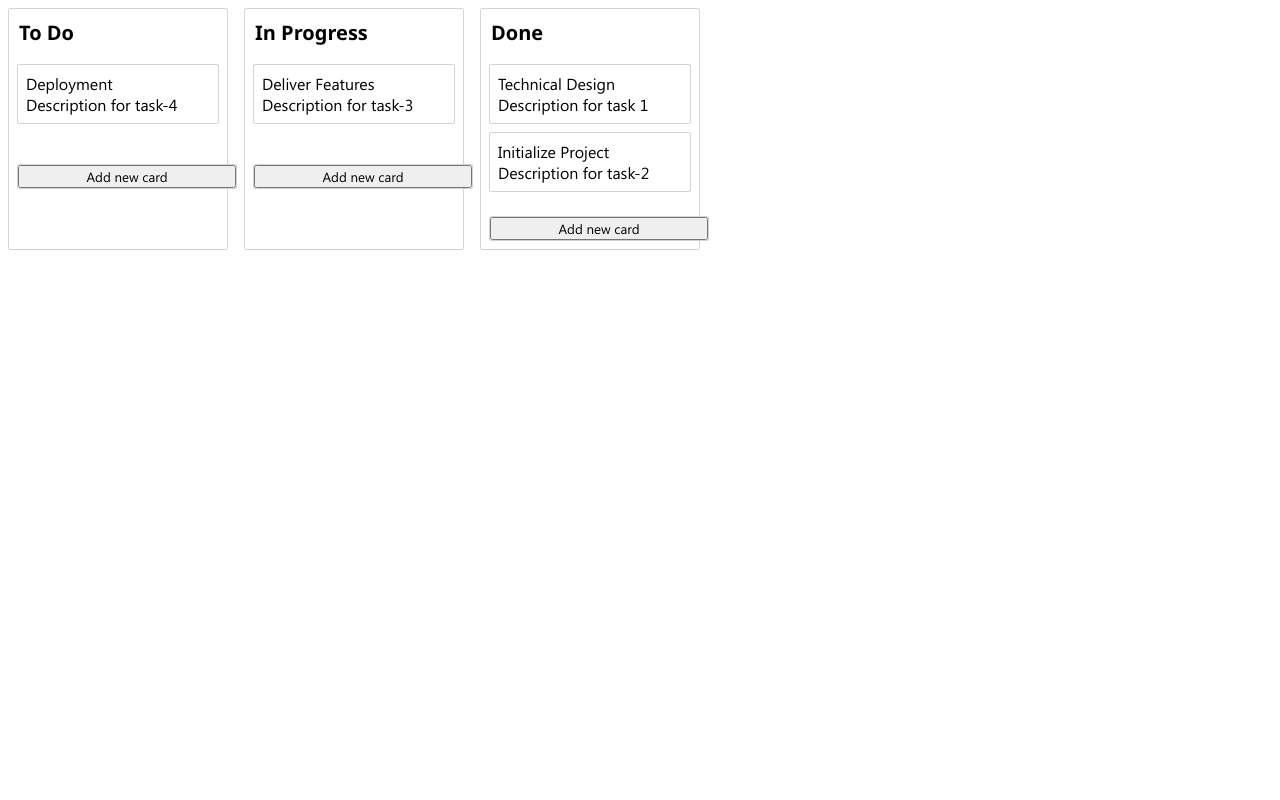
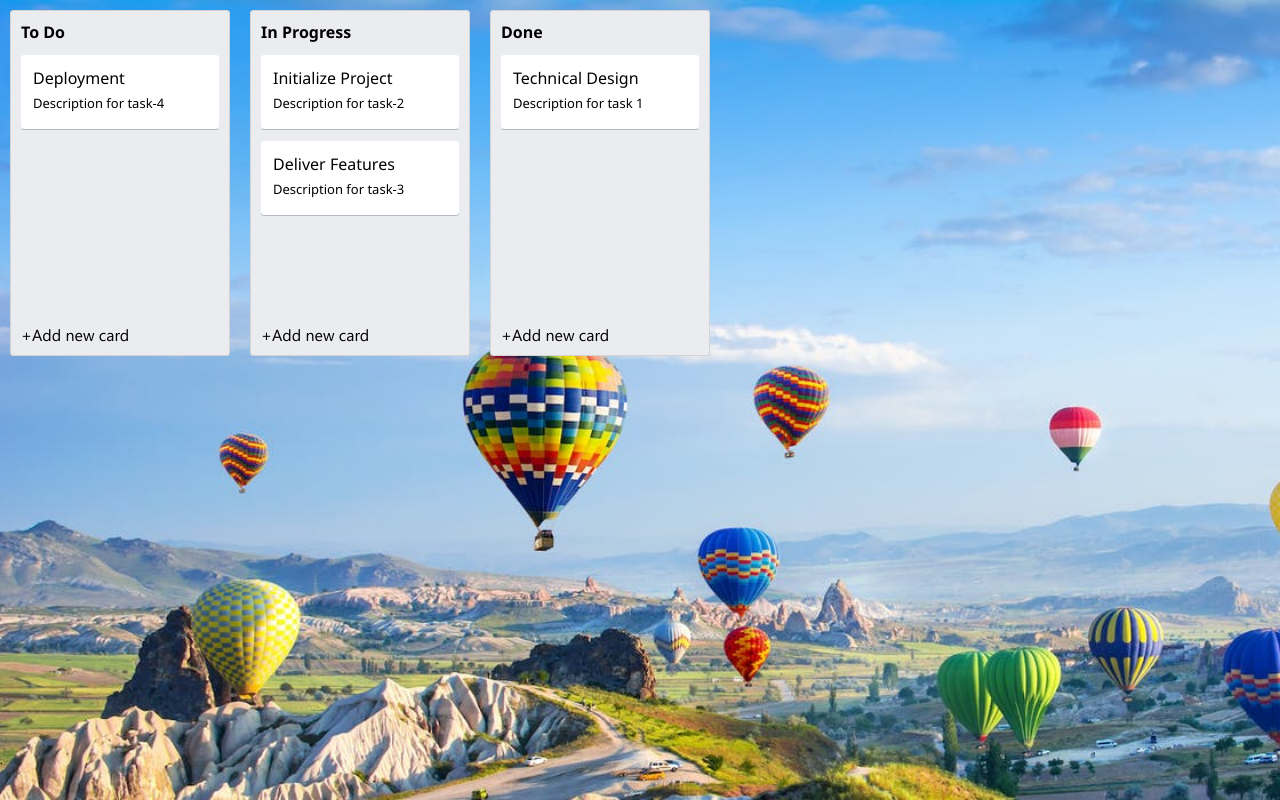
Before and after one commit to speed1992/task-manager, a React (Create React App) app: page / in a window 1280 px wide. Built offline with nearby package versions, Linux system fonts and the light colour scheme.

Commit message:
updated css for all components

```diff
--- a/src/App.css
+++ b/src/App.css
@@ -5,7 +5,15 @@
 
 * {
   box-sizing: border-box;
-  font-family: 'Segoe UI'!important;
+  font-family: 'Segoe UI', Helvetica, sans-serif!important;
+}
+
+html,body {
+  width:100%;
+  height:100%;
+  background: url('static/images/background.jpg');
+  background-repeat: no-repeat;
+  background-size: cover;
 }
 
 body {
--- a/src/components/add-new-card/add-new-card.js
+++ b/src/components/add-new-card/add-new-card.js
@@ -1,5 +1,5 @@
 import { useCallback, useEffect, useRef, useState } from "react";
-import { Container } from "../column/styled-components";
+import { Button, Container, Input, TextArea } from "./styled-components";
 import { addNewCardHandler, validate } from "./utils/handlerUtils";
 import { useOnClickOutside } from "./utils/utils";
 
@@ -26,18 +26,20 @@ export const AddNewCard = ({ column, appData }) => {
         <Container>
             {isCardOpen ?
                 (<span ref={ref} onChange={handleCardChanges}>
-                    <input ref={titleRef} id="title" type="text" />
-                    <textarea id="description" />
-                    <button onClick={() => {
-                        if (validate(newCard)) {
-                            addNewCardHandler({ ...newCard, column, appData })
-                            setNewCard({ title: "", description: "" })
-                            setCardOpen(false)
-                        }
-                    }}> Add</button >
+                    <Input ref={titleRef} id="title" type="text" placeholder="Title" />
+                    <TextArea id="description" placeholder="Description" />
+                    <div>
+                        <Button onClick={() => {
+                            if (validate(newCard)) {
+                                addNewCardHandler({ ...newCard, column, appData })
+                                setNewCard({ title: "", description: "" })
+                                setCardOpen(false)
+                            }
+                        }}> Add</Button >
+                    </div>
                 </span >)
                 :
-                (<button onClick={() => setCardOpen(true)}> Add new card</button >)
+                (<span onClick={() => setCardOpen(true)}>+Add new card</span >)
             }
         </Container >
     )
--- /dev/null
+++ b/src/components/add-new-card/styled-components.js
@@ -0,0 +1,39 @@
+import styled from "styled-components";
+
+export const Container = styled.div`
+    position: absolute;
+    bottom: 10px;
+    border: none;
+    border-radius: 2px;
+    width: auto;
+    display:flex;
+    cursor: pointer;
+`;
+
+export const Input = styled.input`
+    display: block;
+    padding: 0.5em;
+    margin: 0.1em;
+    border: none;
+    border-radius: 3px;
+    width: 190px;
+    &:focus-visible{
+        outline: 1px solid #eee!important;
+    }
+`;
+
+export const TextArea = styled.textarea`
+    display: block;
+    padding: 0.5em;
+    margin: 0.5em 0.5em 0.5em 0!important;
+    border: none;
+    border-radius: 3px;
+    width: 190px;
+    &:focus-visible{
+        outline: 1px solid #eee!important;
+    }
+`;
+
+export const Button = styled.button`
+    border: 1px solid #787878;
+`
--- a/src/components/column/styled-components.js
+++ b/src/components/column/styled-components.js
@@ -1,23 +1,25 @@
 import styled from 'styled-components';
 
 export const Container = styled.div`
-    margin: 8px;
+    position:relative;
+    padding: 10px 10px 130px 10px;
+    margin: 10px;
     border: 1px solid lightgrey;
-    border-radius: 2px;
-    width:220px;
+    border-radius: 3px;
+    width: 220px;
     display:flex;
     flex-direction: column;
-    background-color: ${props => (props.isDragging ? 'skyblue' : 'white')};
+    background: ${props => (props.isDragging ? 'linear-gradient(to bottom, #82addb 0%,#ebb2b1 100%)' : 'rgb(235, 236, 240)')};
 `;
 
 export const Title = styled.div`
     font-weight: bold;
-    font-size: 20px;
-    padding: 10px
+    cursor: pointer!important;
 `;
 
 export const TaskList = styled.div`
-    padding: 8px;
-    background-color: ${props => (props.isDraggingOver ? 'skyblue' : 'inherit')};
-    min-height:100px;
+    background-color: white;
+    border-radius: 3px;
+    background-color: ${props => (props.isDraggingOver ? '#67b8f7' : 'inherit')};
+    min-height:100%;
 `;
--- a/src/components/task/styled-components.js
+++ b/src/components/task/styled-components.js
@@ -1,9 +1,32 @@
 import styled from 'styled-components'
 
 export const Container = styled.div`
-    border: 1px solid lightgrey;
-    padding:8px;
-    margin-bottom:8px;
-    border-radius:2px;
-    background-color:${props => (props.isDragging ? 'lightgreen' : 'white')};
+    border-radius: 3px;
+    box-shadow: 0 1px 0 rgb(9 30 66 / 25%);
+    padding: 12px;
+    margin-top: 12px;
+    margin-bottom: 10px;
+    background-color:${props => (props.isDragging ? '#f6f6f6' : 'white')};
+    box-shadow: 0 1px 0 rgb(9 30 66 / 25%);
+    ${props => props.isDragging && `
+        transform: rotate(45deg);
+    `};
+
+    &:hover {
+        background-color: #f6f6f6;
+    }
 `
+
+export const Title = styled.div`
+  font-size: 16px;
+  font-weight: 300;
+  color:${props => (props.isDragging ? 'white' : 'initial')};
+`
+
+export const Description = styled.p`
+    margin-top:5px;
+    margin-bottom:5px;
+    font-size: 13px;
+    font-weight: 300;
+    color:${props => (props.isDragging ? 'white' : 'initial')};
+`
--- a/src/components/task/task.js
+++ b/src/components/task/task.js
@@ -1,19 +1,20 @@
 import React from 'react'
 import { Draggable } from 'react-beautiful-dnd'
-import { Container } from './styled-components'
+import { Container, Description, Title } from './styled-components'
 
-export const Task = ({ task: { id, title, description }, index }) => {
+export const Task = ({ task: { id, title, description }, index, beginDrag }) => {
     return (
         <Draggable draggableId={id} index={index}>
             {({ draggableProps, dragHandleProps, innerRef, placeholder }, { isDragging }) => (
-                <Container {...draggableProps} {...dragHandleProps} ref={innerRef} isDragging={isDragging}>
+                <Container key={id} {...draggableProps} {...dragHandleProps} ref={innerRef} isDragging={isDragging}>
                     <div>
-                        <div> {title}</div>
-                        <div> {description}</div>
+                        <Title>{title}</Title>
+                        <Description>{description}</Description>
                     </div>
                     {placeholder}
                 </Container>
-            )}
-        </Draggable>
+            )
+            }
+        </Draggable >
     )
 }
--- a/src/static/initialData.js
+++ b/src/static/initialData.js
@@ -14,12 +14,12 @@ export let dataSet = {
         "column-2": {
             id: "column-2",
             title: "In Progress",
-            taskIds: ['task-3']
+            taskIds: ['task-2', 'task-3']
         },
         "column-3": {
             id: "column-3",
             title: "Done",
-            taskIds: ['task-1', 'task-2']
+            taskIds: ['task-1']
         },
     },
     columnOrder: ["column-1", "column-2", "column-3"]
```
Also changed, not shown: src/static/images/background.jpg (added).
